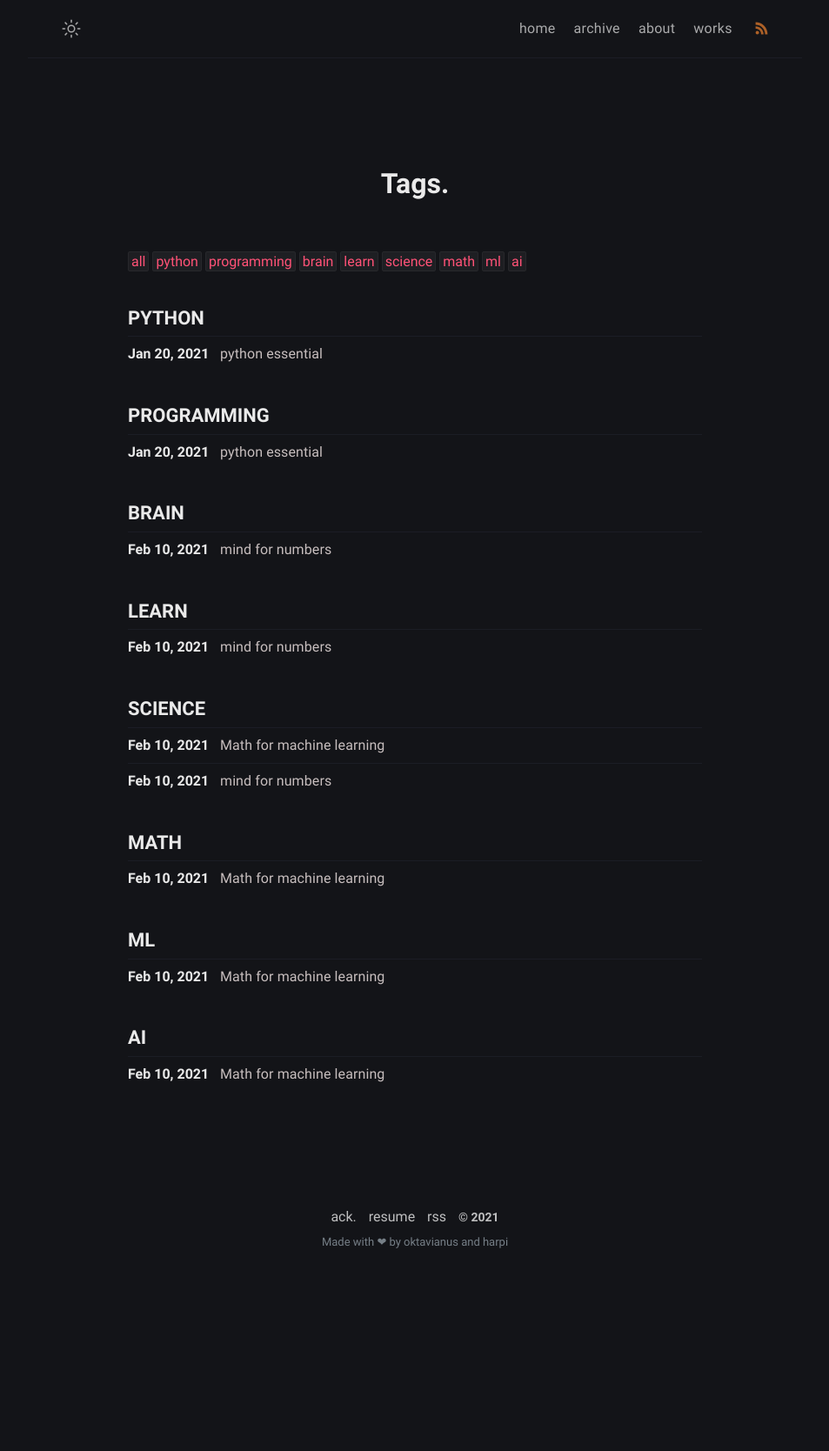
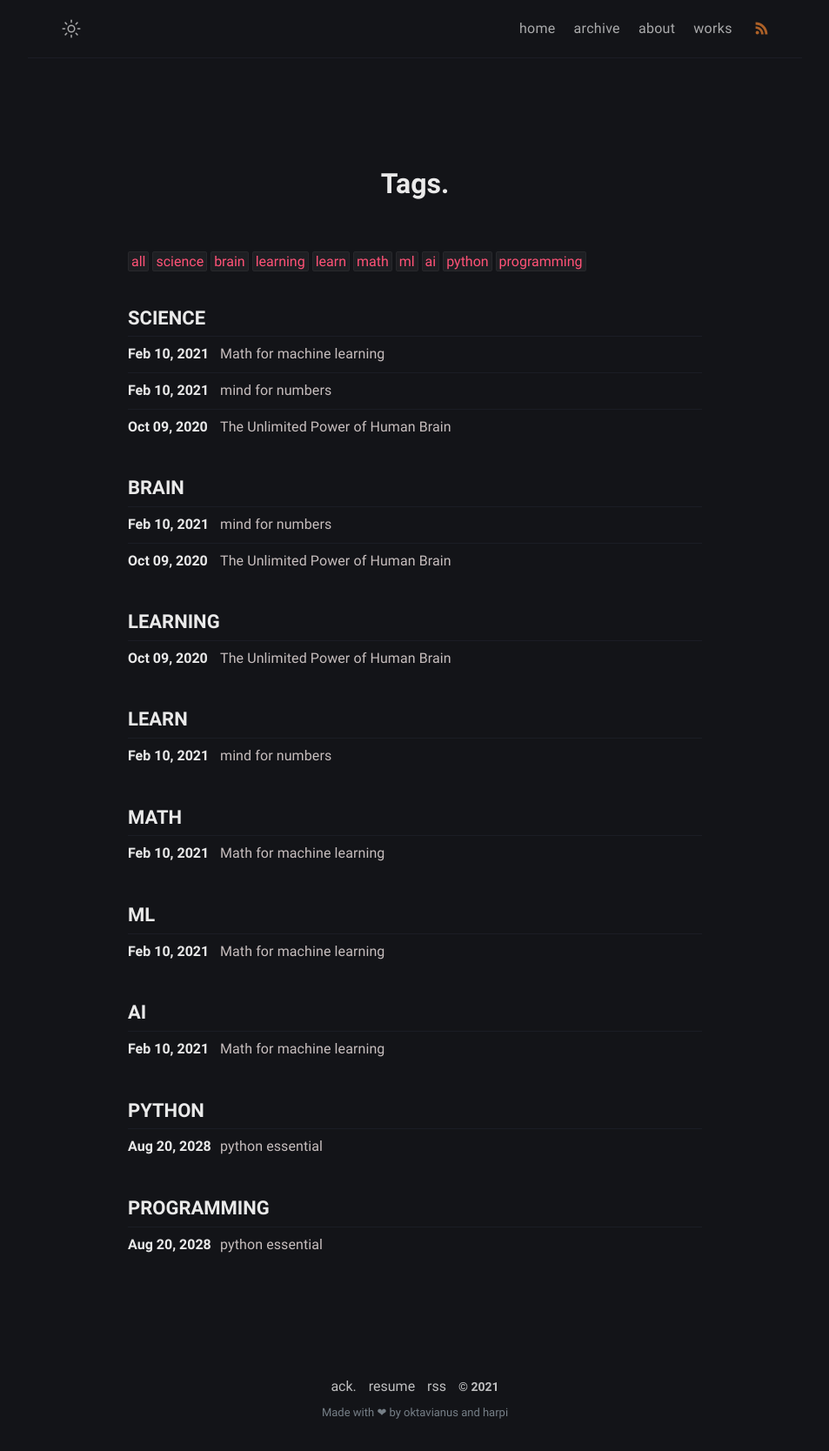
Before and after one commit to curioussmind/curioussmind.github.io, a Jekyll site: the page built from tags.html, in a window 1280 px wide. Shown: the whole page at 87% size, without its empty margins (163-1116 px from the left). Built offline with Jekyll 4.4.1, drawn with Linux system fonts in a browser that asks for light colours; before the commit the page ends 1472 px from its top, so only the background shows below that.

Commit message:
update new post

```diff
--- a/_posts/python-essential/2020-08-20-python-essential.md
+++ b/_posts/python-essential/2020-08-20-python-essential.md
@@ -1,6 +1,6 @@
 ---
 title: python essential
-date: 2021-01-20 08:20:33 +07:00
+date: 2028-08-20 08:20:33 +07:00
 modified:
 tags: [python, programming]
 description: python fundamental
--- a/_posts/unlimited-power-of-human-brain/2020-10-09-the-unlimited-power-of-human-brain.md
+++ b/_posts/unlimited-power-of-human-brain/2020-10-09-the-unlimited-power-of-human-brain.md
@@ -0,0 +1,7 @@
+---
+title: The Unlimited Power of Human Brain
+date: 2020-10-09 09:10:10 +07:00
+modifid:
+tags: [science, brain, learning]
+description: how can we learn anything
+---
```
